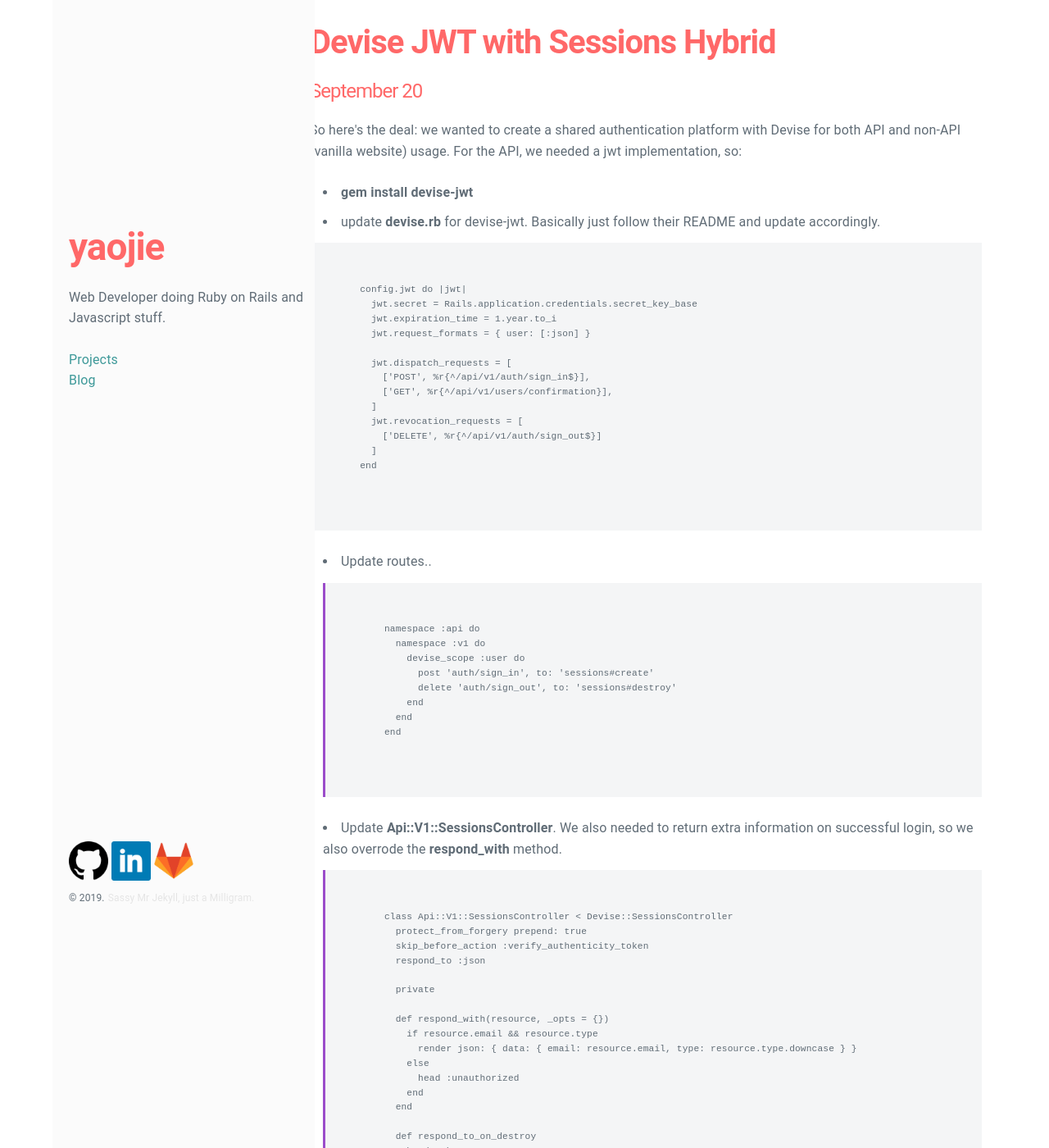
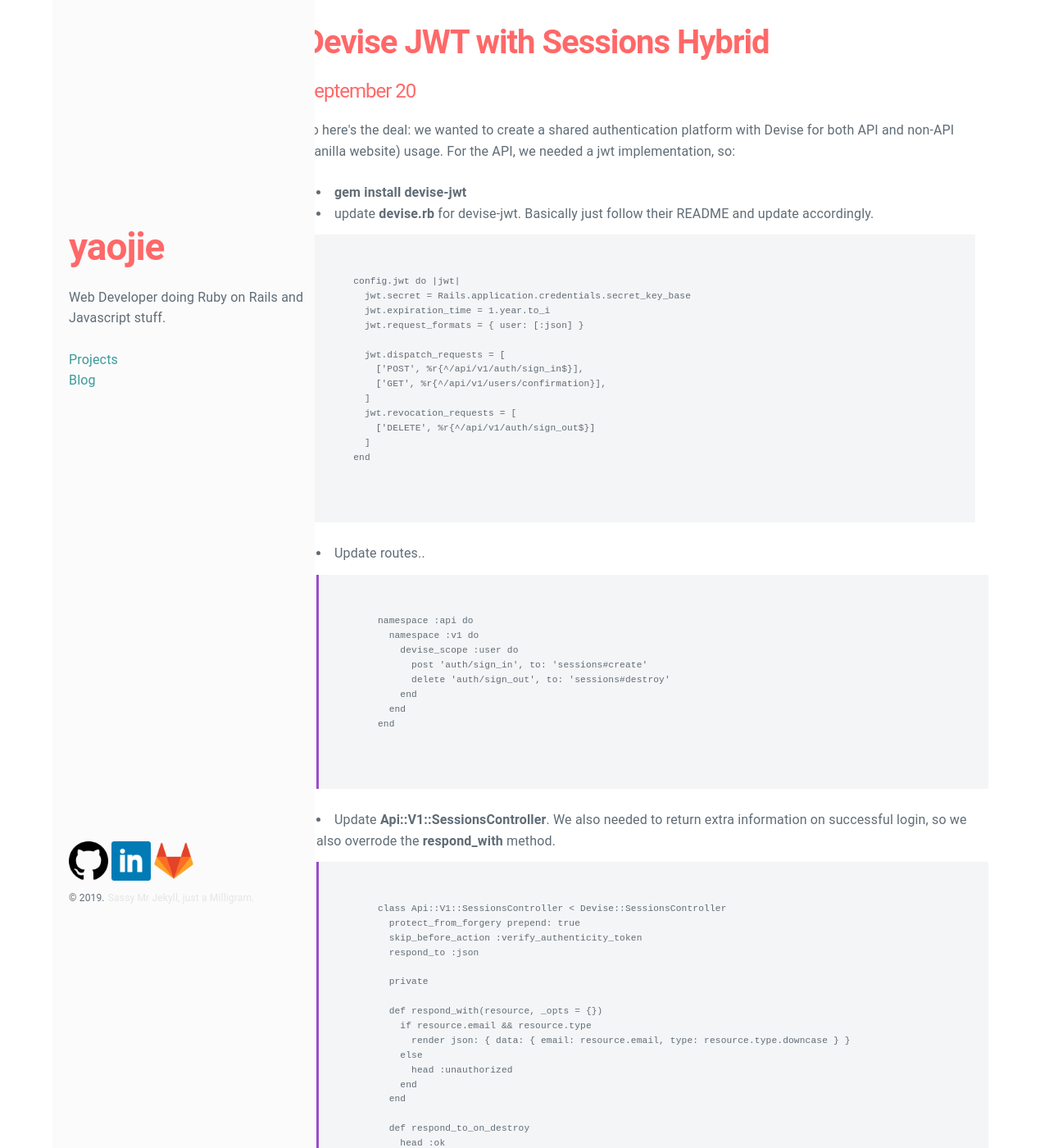
Before and after one commit to causztic/causztic.github.io, a Jekyll site: the page built from _posts/2019-09-20-devise-jwt-with-html-hybrid.html, in a window 1280 px wide and 1400 px high. Shown: the whole window at 82% size. Built offline with Jekyll 4.4.1, drawn with Linux system fonts in a browser that asks for light colours.

Commit message:
fix mobile layout

```diff
--- a/assets/css/_posts.sass
+++ b/assets/css/_posts.sass
@@ -30,8 +30,10 @@
     list-style-type: disc
     margin-bottom: 0.5rem
     li
-      margin-left: 1em
       font-weight: 400
+      @media (min-width: 80.0rem)
+        margin-left: 1em
+
   a
     color: $pink
   p
--- a/assets/css/main.sass
+++ b/assets/css/main.sass
@@ -26,7 +26,6 @@
       font-weight: normal
   body
     font-weight: 400
-    width: 100vw
     overflow-x: hidden
     .container
       overflow-x: hidden
@@ -54,7 +53,10 @@
       &.light
         font-weight: light
         color: $light-gray
-
+  ul, ol, li
+    width: 100%
+    @media (max-width: 80.0rem)
+      margin: 0
   i.image-caption
     display: block
     font-size: 0.75em
--- a/assets/css/milligram/_Code.sass
+++ b/assets/css/milligram/_Code.sass
@@ -9,11 +9,12 @@
 	margin: 0 .2rem
 	padding: .2rem .5rem
 	white-space: nowrap
-
+	overflow: auto
 pre
 	background: $color-tertiary
 	border-left: .3rem solid $color-primary
 	overflow-y: hidden
+	width: 100%
 
 	& > code
 		border-radius: 0
```
